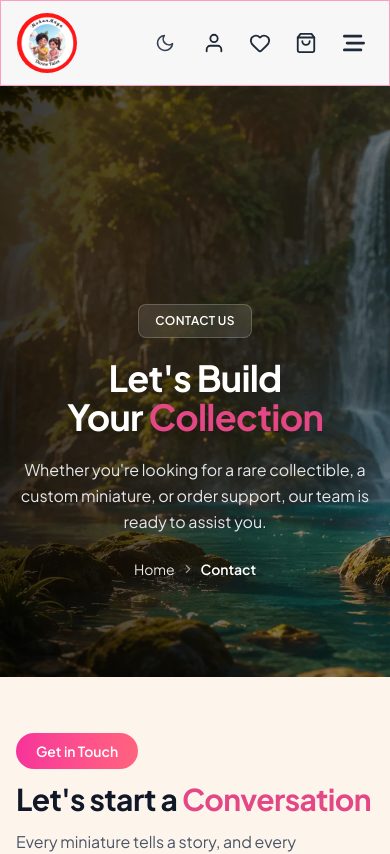
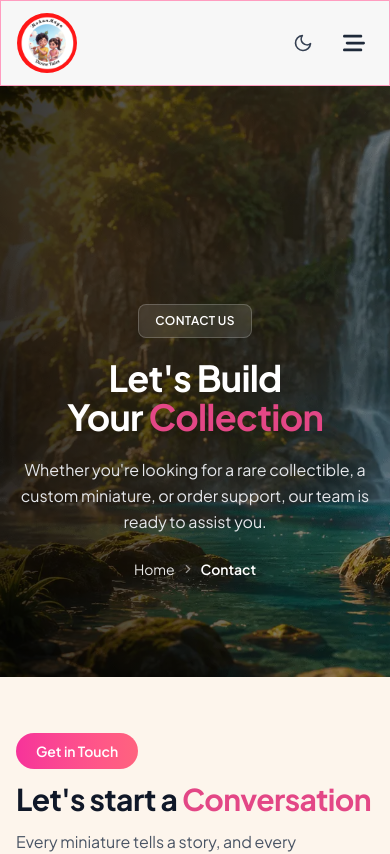
Before and after one commit to ujjawalpaawani04/MM-Project, a React (Vite) app in the folder Frontend/: page /contact in a window 390 px wide. Shown: the top 854 px of the page. Built offline with nearby package versions, Linux system fonts and the light colour scheme.

Commit message:
mobile header updated

```diff
--- a/Frontend/src/components/website/Header.jsx
+++ b/Frontend/src/components/website/Header.jsx
@@ -221,7 +221,7 @@ const Header = () => {
 
             {/* Account */}
             {isAuthenticated ? (
-              <div className="relative">
+              <div className="relative hidden lg:block">
                 <button
                   onClick={() => setAccountOpen((o) => !o)}
                   className="flex items-center gap-1.5 p-1.5 text-gray-800 dark:text-gray-100 hover:text-brand-500 transition-colors"
@@ -280,7 +280,7 @@ const Header = () => {
             ) : (
               <Link
                 to="/login"
-                className="p-1.5 text-gray-800 dark:text-gray-100 hover:text-brand-500 transition-colors"
+                className="hidden lg:block p-1.5 text-gray-800 dark:text-gray-100 hover:text-brand-500 transition-colors"
                 aria-label="Sign in"
               >
                 <FiUser className="text-[22px]" />
@@ -288,13 +288,15 @@ const Header = () => {
             )}
 
             {/* Wishlist - heart fills red when the wishlist has items (no count) */}
-            <WishlistHeart count={wishlistCount} />
+            <span className="hidden lg:block">
+              <WishlistHeart count={wishlistCount} />
+            </span>
 
             {/* Cart */}
             <Link
               ref={registerCartTarget}
               to="/cart"
-              className="relative p-1.5 text-gray-800 dark:text-gray-100 hover:text-brand-500 transition-colors"
+              className="relative hidden lg:block p-1.5 text-gray-800 dark:text-gray-100 hover:text-brand-500 transition-colors"
               aria-label={`View cart, ${totalItems} items`}
             >
               <motion.span className="block" animate={bagControls}>
--- a/Frontend/src/components/website/MobileSidebar.jsx
+++ b/Frontend/src/components/website/MobileSidebar.jsx
@@ -6,7 +6,6 @@ import { FiX, FiSearch, FiUser, FiLogOut, FiShoppingBag } from "react-icons/fi";
 import { FaLocationDot, FaPhone } from "react-icons/fa6";
 import { CgMail } from "react-icons/cg";
 import { FaFacebookF, FaInstagram, FaYoutube } from "react-icons/fa";
-import ThemeToggle from "../common/ThemeToggle";
 import { useAuth } from "../../context/AuthContext";
 import { useCart } from "../../context/CartContext";
 import { useWishlist } from "../../context/WishlistContext";
@@ -236,7 +235,6 @@ const MobileSidebar = ({ isOpen, onClose }) => {
                     </span>
                   )}
                 </Link>
-                <ThemeToggle className="shrink-0 border border-gray-200 dark:border-slate-700" />
               </motion.div>
 
               {/* Account */}
```
